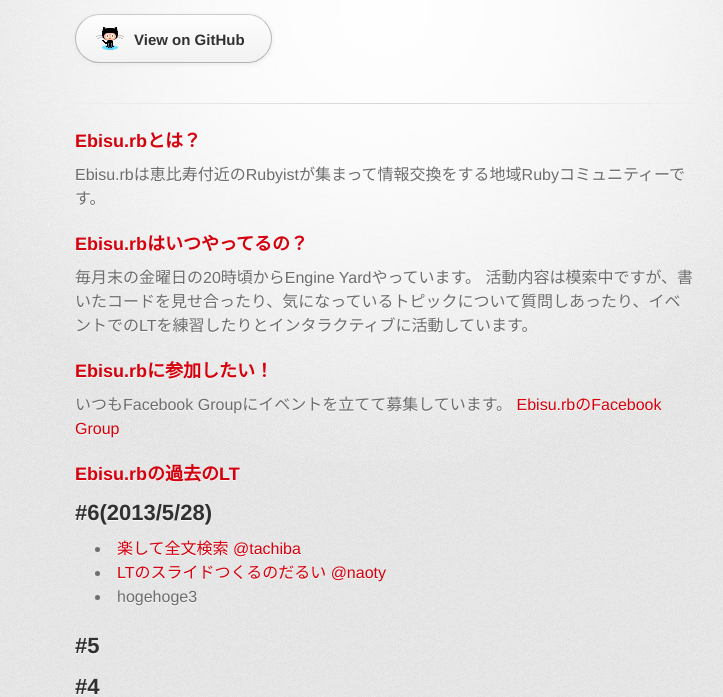
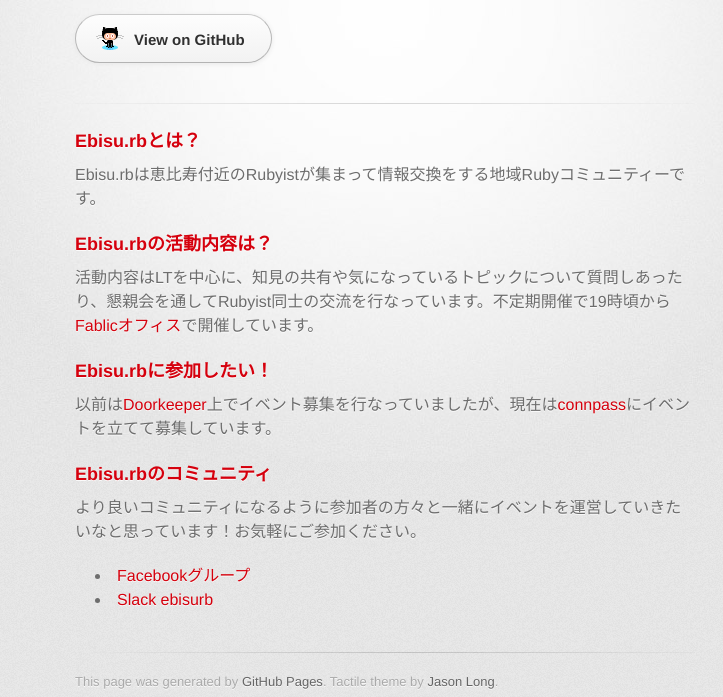
Before and after one commit to ebisurb/ebisurb.github.io, a plain HTML site: page index.html in a window 1280 px wide. Shown: the part 112-809 px from the top of the page, without its empty margins (255-978 px from the left). Drawn offline with Linux system fonts and the light colour scheme; a web font is replaced by a local one.

Commit message:
index ページの活動内容を修正 refs #2

```diff
--- a/index.html
+++ b/index.html
@@ -16,7 +16,6 @@
   <body>
     <div id="container">
       <div class="inner">
-
         <header>
           <h1>Ebisu.rb</h1>
           <h2></h2>
@@ -29,58 +28,28 @@
         <hr>
 
         <section id="main_content">
-          <h3>
-<a name="ebisurb" class="anchor" href="#ebisurb"><span class="octicon octicon-link"></span></a>Ebisu.rbとは？</h3>
+          <h3><a name="ebisurb" class="anchor" href="#ebisurb"><span class="octicon octicon-link"></span></a>Ebisu.rbとは？</h3>
 
-<p>Ebisu.rbは恵比寿付近のRubyistが集まって情報交換をする地域Rubyコミュニティーです。</p>
+          <p>Ebisu.rbは恵比寿付近のRubyistが集まって情報交換をする地域Rubyコミュニティーです。</p>
 
-<h3>
-<a name="ebisurb-1" class="anchor" href="#ebisurb-1"><span class="octicon octicon-link"></span></a>Ebisu.rbはいつやってるの？</h3>
+          <h3><a name="ebisurb-1" class="anchor" href="#ebisurb-1"><span class="octicon octicon-link"></span></a>Ebisu.rbの活動内容は？</h3>
+          <p>活動内容はLTを中心に、知見の共有や気になっているトピックについて質問しあったり、懇親会を通してRubyist同士の交流を行なっています。不定期開催で19時頃から<a href="https://fablic.co.jp/company#section-02">Fablicオフィス</a>で開催しています。</p>
 
-<p>毎月末の金曜日の20時頃からEngine Yardやっています。
-活動内容は模索中ですが、書いたコードを見せ合ったり、気になっているトピックについて質問しあったり、イベントでのLTを練習したりとインタラクティブに活動しています。</p>
+          <h3><a name="ebisurb-2" class="anchor" href="#ebisurb-2"><span class="octicon octicon-link"></span></a>Ebisu.rbに参加したい！</h3>
+          <p>以前は<a href="https://manage.doorkeeper.jp/groups/ebisurb">Doorkeeper</a>上でイベント募集を行なっていましたが、現在は<a href="https://ebisurb.connpass.com/">connpass</a>にイベントを立てて募集しています。</p>
 
-<h3>
-<a name="ebisurb-2" class="anchor" href="#ebisurb-2"><span class="octicon octicon-link"></span></a>Ebisu.rbに参加したい！</h3>
+          <h3><a name="ebisurb-3" class="anchor" href="#ebisurb-3"><span class="octicon octicon-link"></span></a>Ebisu.rbのコミュニティ</h3>
+          <p>より良いコミュニティになるように参加者の方々と一緒にイベントを運営していきたいなと思っています！お気軽にご参加ください。</p>
 
-<p>いつもFacebook Groupにイベントを立てて募集しています。
-<a href="https://www.facebook.com/groups/531569826856029/">Ebisu.rbのFacebook Group</a></p>
-
-<h3>
-<a name="ebisurblt" class="anchor" href="#ebisurblt"><span class="octicon octicon-link"></span></a>Ebisu.rbの過去のLT</h3>
-
-<h2>
-<a name="62013528" class="anchor" href="#62013528"><span class="octicon octicon-link"></span></a>#6(2013/5/28)</h2>
-
-<ul>
-<li>
-<a href="https://speakerdeck.com/tachiba/le-sitequan-wen-jian-suo">楽して全文検索</a> <a href="https://github.com/tachiba" class="user-mention">@tachiba</a>
-</li>
-<li>
-<a href="http://naoty.info/slides/darui/index.html">LTのスライドつくるのだるい</a> <a href="https://github.com/naoty" class="user-mention">@naoty</a>
-</li>
-<li>hogehoge3</li>
-</ul><h2>
-<a name="5" class="anchor" href="#5"><span class="octicon octicon-link"></span></a>#5</h2>
-
-<h2>
-<a name="4" class="anchor" href="#4"><span class="octicon octicon-link"></span></a>#4</h2>
-
-<h2>
-<a name="3" class="anchor" href="#3"><span class="octicon octicon-link"></span></a>#3</h2>
-
-<h2>
-<a name="2" class="anchor" href="#2"><span class="octicon octicon-link"></span></a>#2</h2>
-
-<h2>
-<a name="1" class="anchor" href="#1"><span class="octicon octicon-link"></span></a>#1</h2>
-        </section>
+          <ul>
+            <li><a href="https://www.facebook.com/groups/531569826856029/">Facebookグループ</a></li>
+            <li><a href="https://join.slack.com/t/ebisurb/shared_invite/enQtMjUwNDIyMTI0OTQ4LTk0ZTk3N2FhMTI1YTE5YTU0YTZlYTMwMTIwMGM5YmRkY2IyZjUxZTFlY2M3NzA0N2M2ZTZlYWFkYWUwMTU3NmY">Slack ebisurb</a></li>
+          </ul>
+          </section>
 
         <footer>
           This page was generated by <a href="http://pages.github.com">GitHub Pages</a>. Tactile theme by <a href="http://twitter.com/jasonlong">Jason Long</a>.
         </footer>
-
-
       </div>
     </div>
   </body>
```
